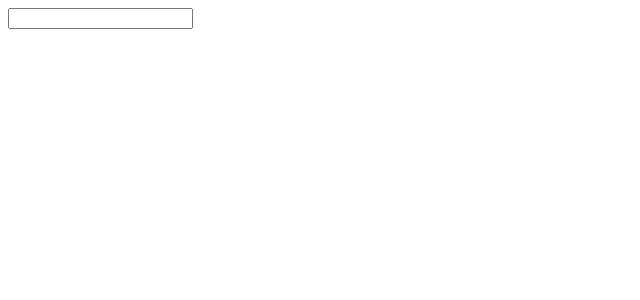
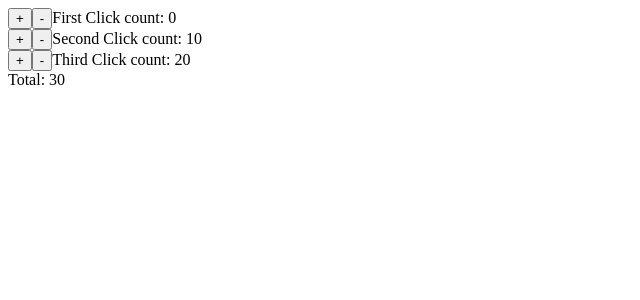
Before and after one commit to lizhedyh/my-react, a React app: page / in a window 1280 px wide. Shown: the top 300 px of the page, without its empty margins (0-640 px from the left). Built offline with nearby package versions, Linux system fonts and the light colour scheme.

Commit message:
初始化不使用redux的普通项目

```diff
--- a/config/webpack.config.js
+++ b/config/webpack.config.js
@@ -375,7 +375,7 @@ module.exports = function(webpackEnv) {
             // The preset includes JSX, Flow, TypeScript, and some ESnext features.
             {
               test: /\.(js|mjs|jsx|ts|tsx)$/,
-              include: paths.appSrc,
+              include: paths.appSrc, // 就是src目录下的这些js文件
               loader: require.resolve('babel-loader'),
               options: {
                 customize: require.resolve(
--- /dev/null
+++ b/src/components/learn-redux/counter.jsx
@@ -0,0 +1,62 @@
+import React, {Component} from "react";
+import PropTypes from 'prop-types';
+
+class ClickCounter extends Component {
+    constructor(props) {
+      super(props);
+      this.onClickIncrementButton = this.onClickIncrementButton.bind(this);
+      this.onClickDecrementButton = this.onClickDecrementButton.bind(this);
+      this.state = {
+        count: props.initialValue,
+      }
+    }
+
+    onClickIncrementButton() {
+      this.updateCount(true);
+    }
+    onClickDecrementButton() {
+      this.updateCount(false);
+    }
+
+    updateCount(isIncrement) {
+      let oldValue = this.state.count;
+      let newValue = isIncrement ? oldValue + 1 : oldValue - 1;
+
+      this.setState({
+        count: newValue,
+      });
+      this.props.onUpdate(oldValue, newValue);
+    }
+
+    shouldComponentUpdate(nextProps, nextStatus) {
+      return nextProps.caption !== this.props.caption ||
+      nextStatus.count !== this.state.count;
+    }
+
+    render(){
+      let { caption } = this.props;
+      return (
+        <div>
+          <button onClick={this.onClickIncrementButton}>+</button>
+          <button onClick={this.onClickDecrementButton}>-</button>
+          <span>
+            {caption} Click count: {this.state.count}
+          </span>
+        </div>
+      )
+    }
+}
+
+ClickCounter.propTypes = {
+  caption: PropTypes.string.isRequired,
+  initialValue: PropTypes.number,
+  onUpdate: PropTypes.func,
+}
+
+ClickCounter.defaultProps = {
+  initialValue: 10,
+  onUpdate: f => f,
+}
+
+
+export { ClickCounter };
--- /dev/null
+++ b/src/components/learn-redux/panel.jsx
@@ -0,0 +1,37 @@
+import React, {Component} from "react";
+import { ClickCounter } from "./counter";
+
+class CounterPanel extends Component {
+    constructor(props) {
+      super(props);
+      this.onUpdate = this.onUpdate.bind(this);
+      this.initialValue = [0, 10, 20];
+      const initSum = this.initialValue.reduce((a, b) => a + b);
+      this.state = {
+        sumValue: initSum,
+      }
+    }
+
+    onUpdate(oldValue, newValue) {
+      let valueChange = newValue - oldValue;
+
+      this.setState({
+        sumValue: this.state.sumValue + valueChange,
+      })
+    }
+
+    render(){
+      return (
+        <div>
+          <ClickCounter caption="First" initialValue={0} onUpdate={this.onUpdate}></ClickCounter>
+          <ClickCounter caption="Second" initialValue={10} onUpdate={this.onUpdate}></ClickCounter>
+          <ClickCounter caption="Third" initialValue={20} onUpdate={this.onUpdate}></ClickCounter>
+          <div>
+            <div>Total: {this.state.sumValue}</div>
+          </div>
+        </div>
+      )
+    }
+}
+
+export { CounterPanel };
```
Also changed, not shown: src/index.jsx (+2 -14 lines).
